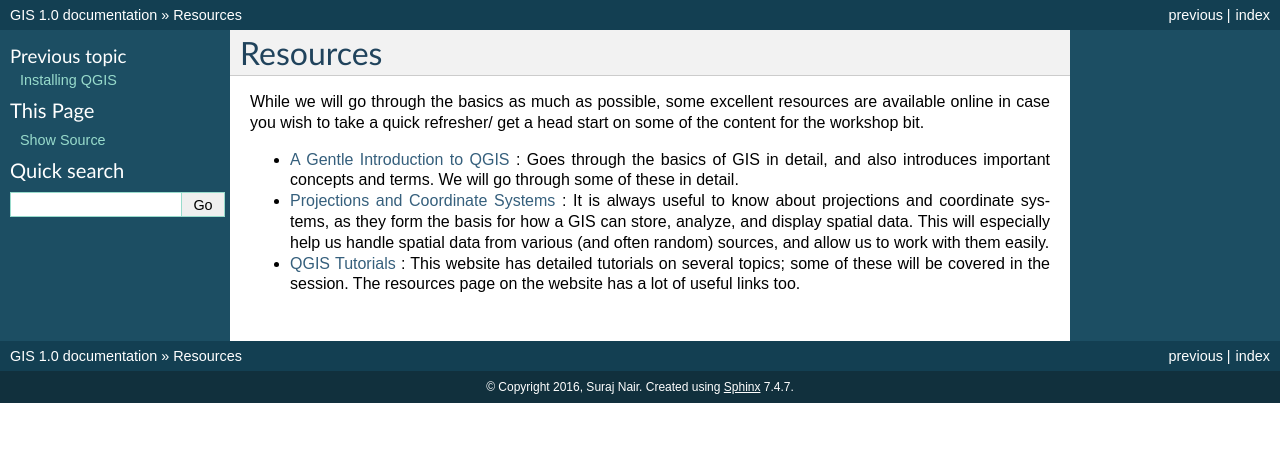
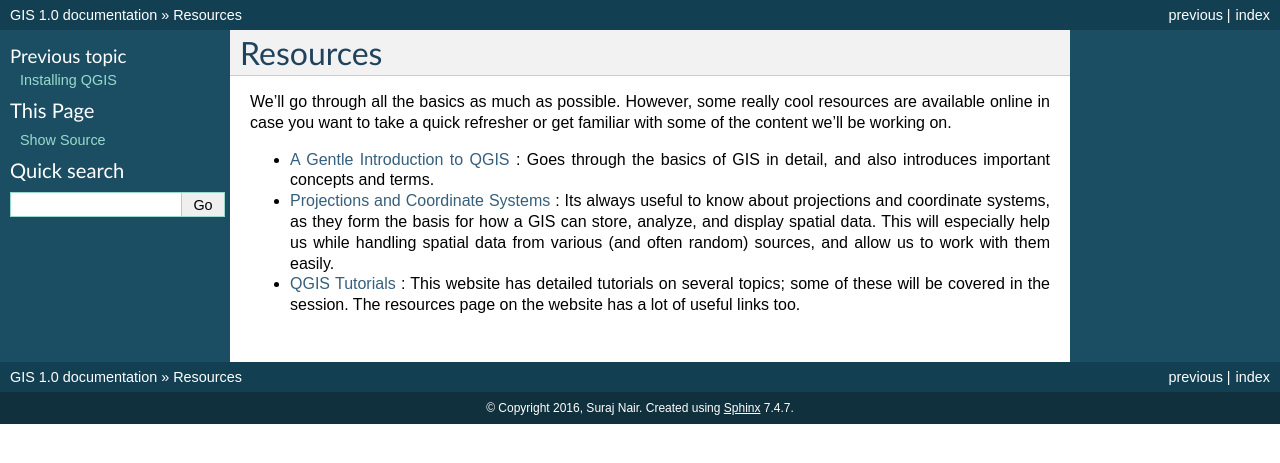
Before and after one commit to Suraj2611/GIS, a Sphinx documentation site: the page built from docs/resources.rst, in a window 1280 px wide. Shown: the top 463 px of the page. Built offline with Sphinx 7.4.7, drawn with Linux system fonts in a browser that asks for light colours; pages that are not in the unit, such as notebooks, are missing from menus.

Commit message:
Update resources.rst

```diff
--- a/docs/resources.rst
+++ b/docs/resources.rst
@@ -2,9 +2,8 @@
 Resources
 ==========
 
-While we will go through the basics as much as possible, some excellent resources are available online in case you wish to take a quick
-refresher/ get a head start on some of the content for the workshop bit.
+We'll go through all the basics as much as possible. However,  some really cool resources are available online in case you want to take a quick refresher or get familiar with some of the content we'll be working on.
 
-- `A Gentle Introduction to QGIS <http://docs.qgis.org/2.8/en/docs/gentle_gis_introduction/>`_ : Goes through the basics of GIS in detail, and also introduces important concepts and terms. We will go through some of these in detail.
-- `Projections and Coordinate Systems <https://courses.washington.edu/gis250/lessons/projection/#top>`_ : It is always useful to know about projections and coordinate systems, as they form the basis for how a GIS can store, analyze, and display spatial data. This will especially help us handle spatial data from various (and often random) sources, and allow us to work with them easily.
+- `A Gentle Introduction to QGIS <http://docs.qgis.org/2.8/en/docs/gentle_gis_introduction/>`_ : Goes through the basics of GIS in detail, and also introduces important concepts and terms.
+- `Projections and Coordinate Systems <https://courses.washington.edu/gis250/lessons/projection/#top>`_ : Its always useful to know about projections and coordinate systems, as they form the basis for how a GIS can store, analyze, and display spatial data. This will especially help us while handling spatial data from various (and often random) sources, and allow us to work with them easily.
 - `QGIS Tutorials <http://www.qgistutorials.com/en/>`_ : This website has detailed tutorials on several topics; some of these will be covered in the session. The resources page on the website has a lot of useful links too.
```
